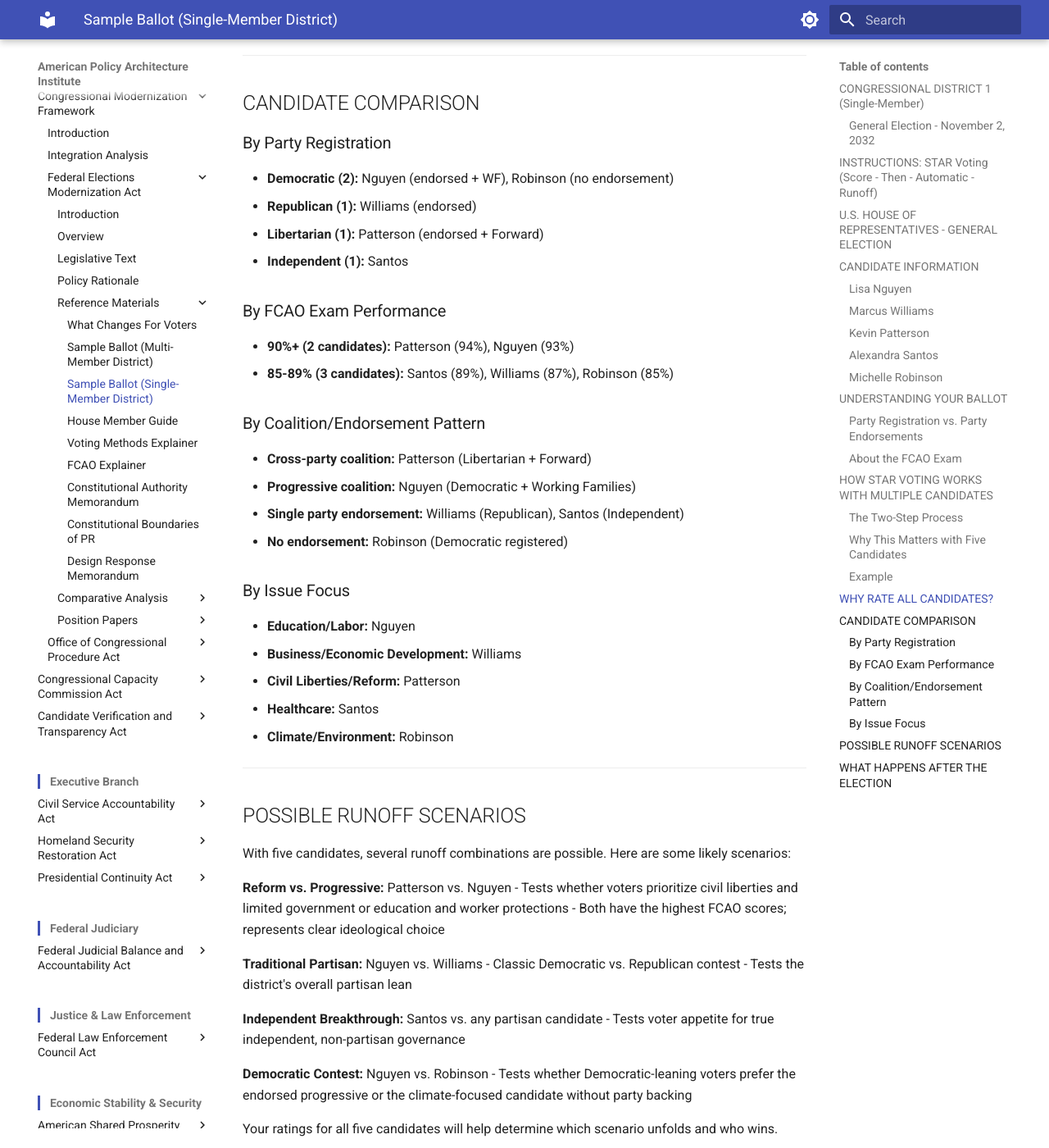
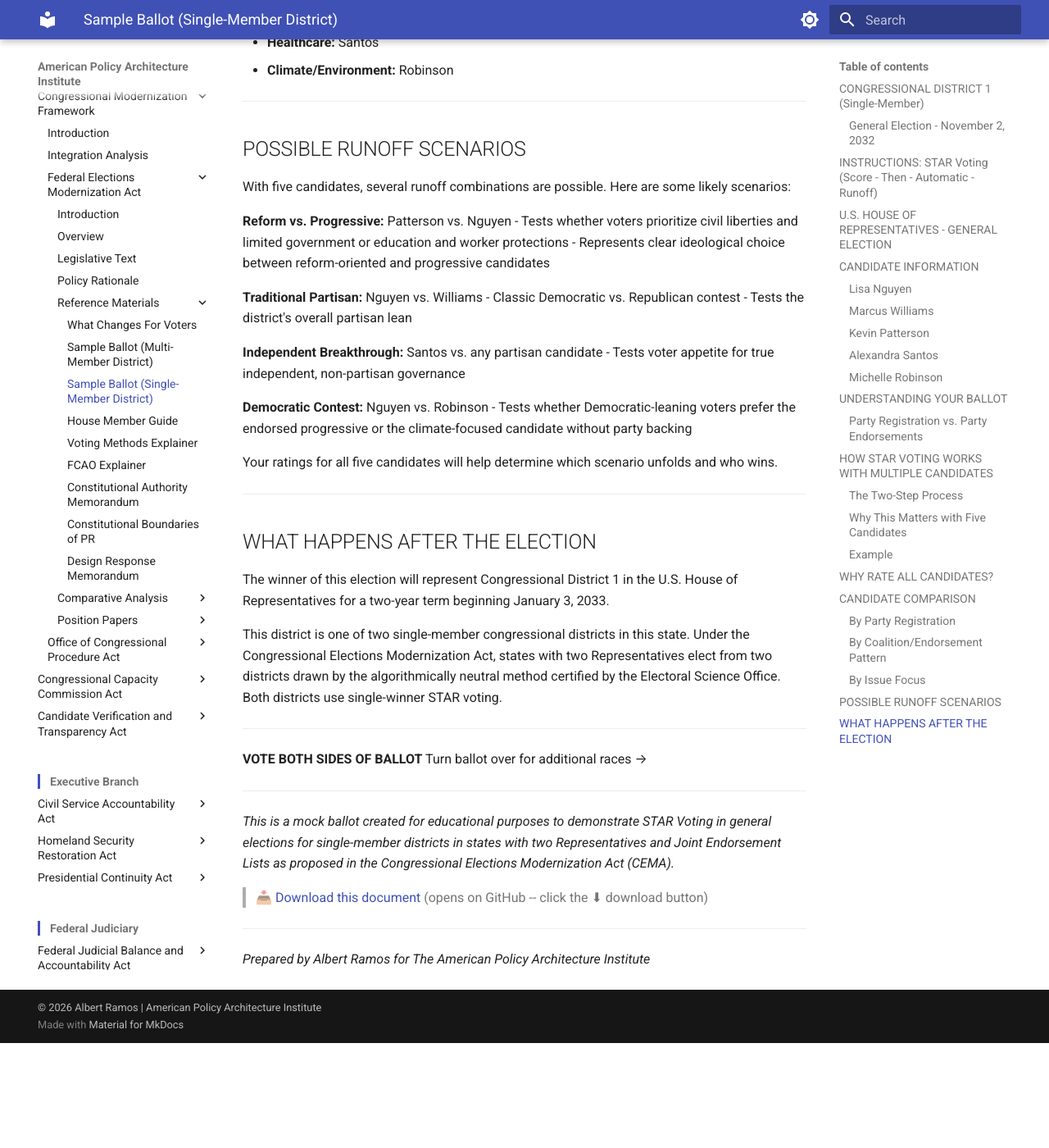
Before and after one commit to albertintech/apai, an MkDocs documentation site: the page built from docs/congress/cmf/fema/sample-smd-ballot.md, in a window 1280 px wide and 1400 px high, scrolled down 5881 px. Shown: the whole window at 82% size. Built offline with MkDocs 1.6.1 and Material for MkDocs 9.7.7, drawn with Linux system fonts in a browser that asks for light colours; after the commit the page ends 7153 px from its top, so only the background shows below that; some of the changed text lies outside the part shown.

Commit message:
Update sample-smd-ballot.md

```diff
--- a/docs/congress/cmf/fema/sample-smd-ballot.md
+++ b/docs/congress/cmf/fema/sample-smd-ballot.md
@@ -33,29 +33,29 @@
 
 **Rate each candidate from 0 to 5 stars**
 
-| Candidate | Party Registration | Party Endorsements | FCAO Exam | Rating (Worst → Best) |
-|-----------|-------------------|-------------------|-----------|----------------------|
-| **Lisa Nguyen** | Democratic | Democratic, Working Families | 93% | ⓪ ① ② ③ ④ ⑤ |
-| **Marcus Williams** | Republican | Republican | 87% | ⓪ ① ② ③ ④ ⑤ |
-| **Kevin Patterson** | Libertarian | Libertarian, Forward | 94% | ⓪ ① ② ③ ④ ⑤ |
-| **Alexandra Santos** | none | Independent | 89% | ⓪ ① ② ③ ④ ⑤ |
-| **Michelle Robinson** | Democratic | none | 85% | ⓪ ① ② ③ ④ ⑤ |
+| Candidate | Party Registration | Party Endorsements | Rating (Worst → Best) |
+|-----------|-------------------|-------------------|----------------------|
+| **Lisa Nguyen** | Democratic | Democratic, Working Families | ⓪ ① ② ③ ④ ⑤ |
+| **Marcus Williams** | Republican | Republican | ⓪ ① ② ③ ④ ⑤ |
+| **Kevin Patterson** | Libertarian | Libertarian, Forward | ⓪ ① ② ③ ④ ⑤ |
+| **Alexandra Santos** | none | Independent | ⓪ ① ② ③ ④ ⑤ |
+| **Michelle Robinson** | Democratic | none | ⓪ ① ② ③ ④ ⑤ |
 
 ---
 
 ## CANDIDATE INFORMATION
 
 ### Lisa Nguyen
-**Party Registration:** Democratic | **Party Endorsements:** Democratic, Working Families | **FCAO Exam:** 93%
+**Party Registration:** Democratic | **Party Endorsements:** Democratic, Working Families
 
-Public school teacher and education policy advocate with 15 years classroom experience. Priorities include education funding, teacher pay, student mental health services, and expanding career technical education. **Second-highest FCAO score.**
+Public school teacher and education policy advocate with 15 years classroom experience. Priorities include education funding, teacher pay, student mental health services, and expanding career technical education.
 
 **Coalition Support:** Working Families Party endorsement indicates strong labor and progressive coalition support.
 
 ---
 
 ### Marcus Williams
-**Party Registration:** Republican | **Party Endorsements:** Republican | **FCAO Exam:** 87%
+**Party Registration:** Republican | **Party Endorsements:** Republican
 
 Small business owner and Chamber of Commerce president. Emphasizes economic development, reduced regulatory burden, and infrastructure investment. Supports public-private partnerships and workforce training programs.
 
@@ -64,16 +64,16 @@
 ---
 
 ### Kevin Patterson
-**Party Registration:** Libertarian | **Party Endorsements:** Libertarian, Forward | **FCAO Exam:** 94%
+**Party Registration:** Libertarian | **Party Endorsements:** Libertarian, Forward
 
-Constitutional law attorney and civil liberties advocate. **Highest FCAO score among all candidates.** Priorities include individual freedom, limited government, criminal justice reform, and ending qualified immunity. Opposes government overreach across all policy areas.
+Constitutional law attorney and civil liberties advocate. Priorities include individual freedom, limited government, criminal justice reform, and ending qualified immunity. Opposes government overreach across all policy areas.
 
 **Coalition Support:** Forward Party endorsement signals appeal to reform-minded voters beyond traditional Libertarian base.
 
 ---
 
 ### Alexandra Santos
-**Party Registration:** none | **Party Endorsements:** Independent | **FCAO Exam:** 89%
+**Party Registration:** none | **Party Endorsements:** Independent
 
 Healthcare administrator and patient advocacy director. Independent candidate focused on healthcare access, prescription drug costs, insurance reform, and rural healthcare infrastructure. Not affiliated with any political party.
 
@@ -82,7 +82,7 @@
 ---
 
 ### Michelle Robinson
-**Party Registration:** Democratic | **Party Endorsements:** none | **FCAO Exam:** 85%
+**Party Registration:** Democratic | **Party Endorsements:** none
 
 Environmental engineer and clean energy entrepreneur. Emphasizes climate action, renewable energy development, environmental protection, and green jobs creation. Supports science-based environmental policy and sustainable development.
 
@@ -114,27 +114,6 @@
 **Why Some Candidates Have No Endorsements:**
 
 Robinson is a registered Democrat but doesn't have her party's endorsement. This could mean the party chose to endorse a different candidate, the candidate is running without seeking party endorsement, or there are internal party disagreements. This information helps you understand party dynamics and coalition relationships.
-
----
-
-### About the FCAO Exam
-
-All candidates for federal office are required to take the **Federal Candidate Assessment Office (FCAO)** examination, which tests knowledge of:
-
-- U.S. Constitutional structure and principles
-- Federal government powers and limitations
-- Bill of Rights and civil liberties
-- Legislative, executive, and judicial branch functions
-- Historical context of American governance
-
-The FCAO examination is a **transparency mechanism, not a qualification barrier**. No minimum score is required -- candidates scoring 0% may still run and serve if voters choose them. Scores are displayed on ballots to help voters assess candidates' understanding of constitutional governance and federal office responsibilities.
-
-Candidates may retake the exam unlimited times, with only their highest score reported.
-
-**FCAO Exam Scores in This Election:**
-- **90%+ (2 candidates):** Patterson (94%), Nguyen (93%)
-- **85-89% (2 candidates):** Santos (89%), Williams (87%), Robinson (85%)
-- **Below 85% (0 candidates)**
 
 ---
 
@@ -207,10 +186,6 @@
 - **Libertarian (1):** Patterson (endorsed + Forward)
 - **Independent (1):** Santos
 
-### By FCAO Exam Performance
-- **90%+ (2 candidates):** Patterson (94%), Nguyen (93%)
-- **85-89% (3 candidates):** Santos (89%), Williams (87%), Robinson (85%)
-
 ### By Coalition/Endorsement Pattern
 - **Cross-party coalition:** Patterson (Libertarian + Forward)
 - **Progressive coalition:** Nguyen (Democratic + Working Families)
@@ -232,7 +207,7 @@
 
 **Reform vs. Progressive:** Patterson vs. Nguyen
 - Tests whether voters prioritize civil liberties and limited government or education and worker protections
-- Both have the highest FCAO scores; represents clear ideological choice
+- Represents clear ideological choice between reform-oriented and progressive candidates
 
 **Traditional Partisan:** Nguyen vs. Williams
 - Classic Democratic vs. Republican contest
@@ -252,7 +227,7 @@
 
 The winner of this election will represent Congressional District 1 in the U.S. House of Representatives for a two-year term beginning January 3, 2033.
 
-This district is one of two single-member congressional districts in this state. Under the Federal Elections Modernization Act, states with two Representatives elect from two districts drawn by the algorithmically neutral method certified by the Electoral Science Office. Both districts use single-winner STAR voting.
+This district is one of two single-member congressional districts in this state. Under the Congressional Elections Modernization Act, states with two Representatives elect from two districts drawn by the algorithmically neutral method certified by the Electoral Science Office. Both districts use single-winner STAR voting.
 
 ---
 
@@ -261,9 +236,9 @@
 
 ---
 
-*This is a mock ballot created for educational purposes to demonstrate STAR Voting in general elections for single-member districts in states with two Representatives, Joint Endorsement Lists, and Federal Candidate Assessment Office (FCAO) examination requirements as proposed in the Federal Elections Modernization Act (FEMA).*
+*This is a mock ballot created for educational purposes to demonstrate STAR Voting in general elections for single-member districts in states with two Representatives and Joint Endorsement Lists as proposed in the Congressional Elections Modernization Act (CEMA).*
 
-> 📥 [Download this document](https://github.com/albertintech/apai/blob/main/docs/congress/cmf/fema/sample-smd-ballot.md) (opens on GitHub -- click the ⬇ download button)
+> 📥 [Download this document](https://github.com/albertintech/apai/blob/main/docs/congress/cmf/cema/sample-smd-ballot.md) (opens on GitHub -- click the ⬇ download button)
 
 ---
 
```
